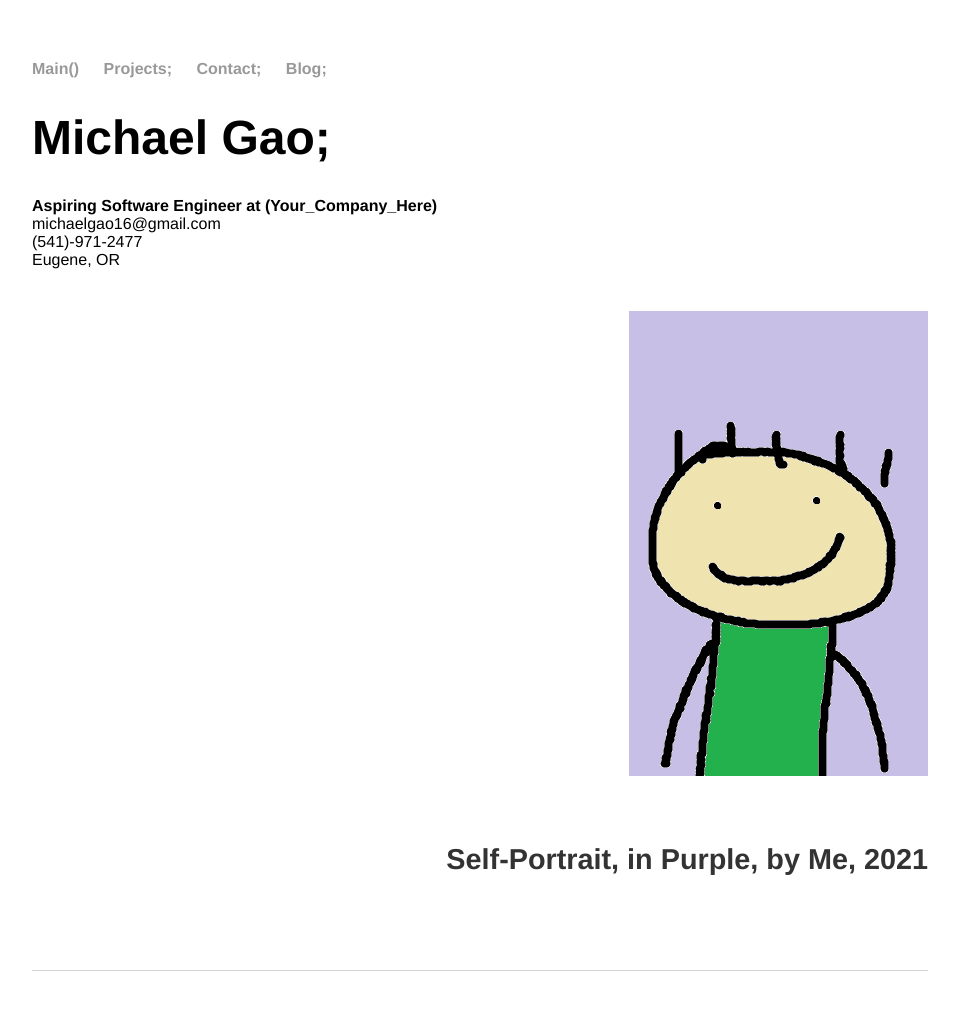
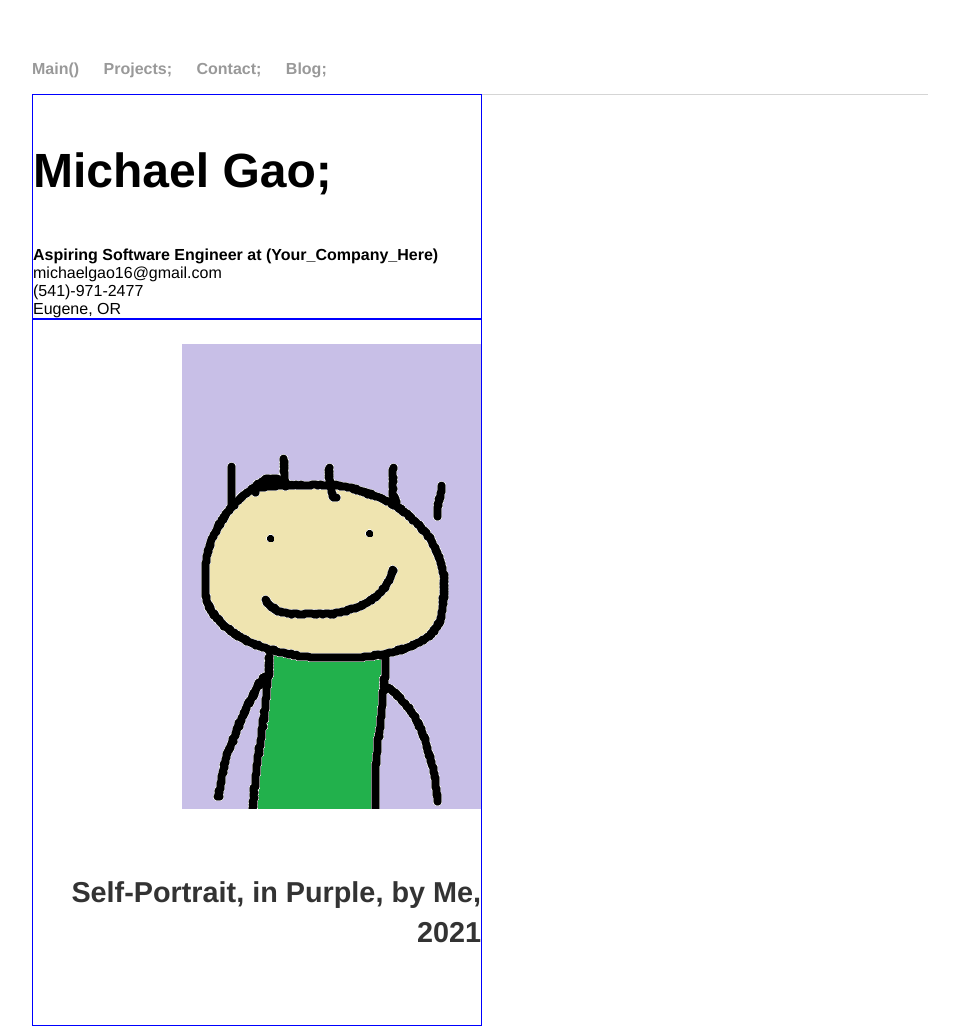
Before and after one commit to michael-c-gao/WebsiteOfMichael, a Jekyll site: the page built from contact/index.html, in a window 1280 px wide. Shown: the whole page, without its empty margins (160-1119 px from the left). Built offline with Jekyll 4.4.1, drawn with Linux system fonts in a browser that asks for light colours.

Commit message:
Update index.html

```diff
--- a/contact/index.html
+++ b/contact/index.html
@@ -2,22 +2,44 @@
 layout: default
 title: Contact Me
 ---
+<html>
+<head>
+	<style>
 
-	<div class="Contact">
+	.child{
+		border: 1px solid blue;
+		float:left;
+		width: 50%;
+	}
+	</style>
 
+</head>
+<body>
+
+<section>
+	<section class="child">
 		<h1>Michael Gao;</h1>
 		<strong>Aspiring Software Engineer at (Your_Company_Here)</strong><br>
 		michaelgao16@gmail.com<br>
 		(541)-971-2477<br>
 		Eugene, OR<br>
-					<br>
+	</section>
+	<section class="child">
 		<p style="text-align:right;"><img src="selfportrait2.png" alt="Self Portrait"></p>
 		<h4><p style="text-align:right;">Self-Portrait, in Purple, by Me, 2021</p></h4><br>
-					<br>
+	</section>
+</section>
+
+</body>
+</html>
+
+
+
+
+
+
+
 
 					<!--<h2>Select Publications</h2>-->
 
 					<!--<p><strong>Last Name, F.</strong> (204). Title of a Chapter You Wrote for a Book. In I.M Editor (Ed.), <em>The Book I Contributed To</em> (pp. 97-108). City, ST: Publisher Name. Chapter available at: <a href="#">http://permalink</a>.-->
-
-
-	</div>
```
Lines whose indentation alone changed are shown as unchanged.
